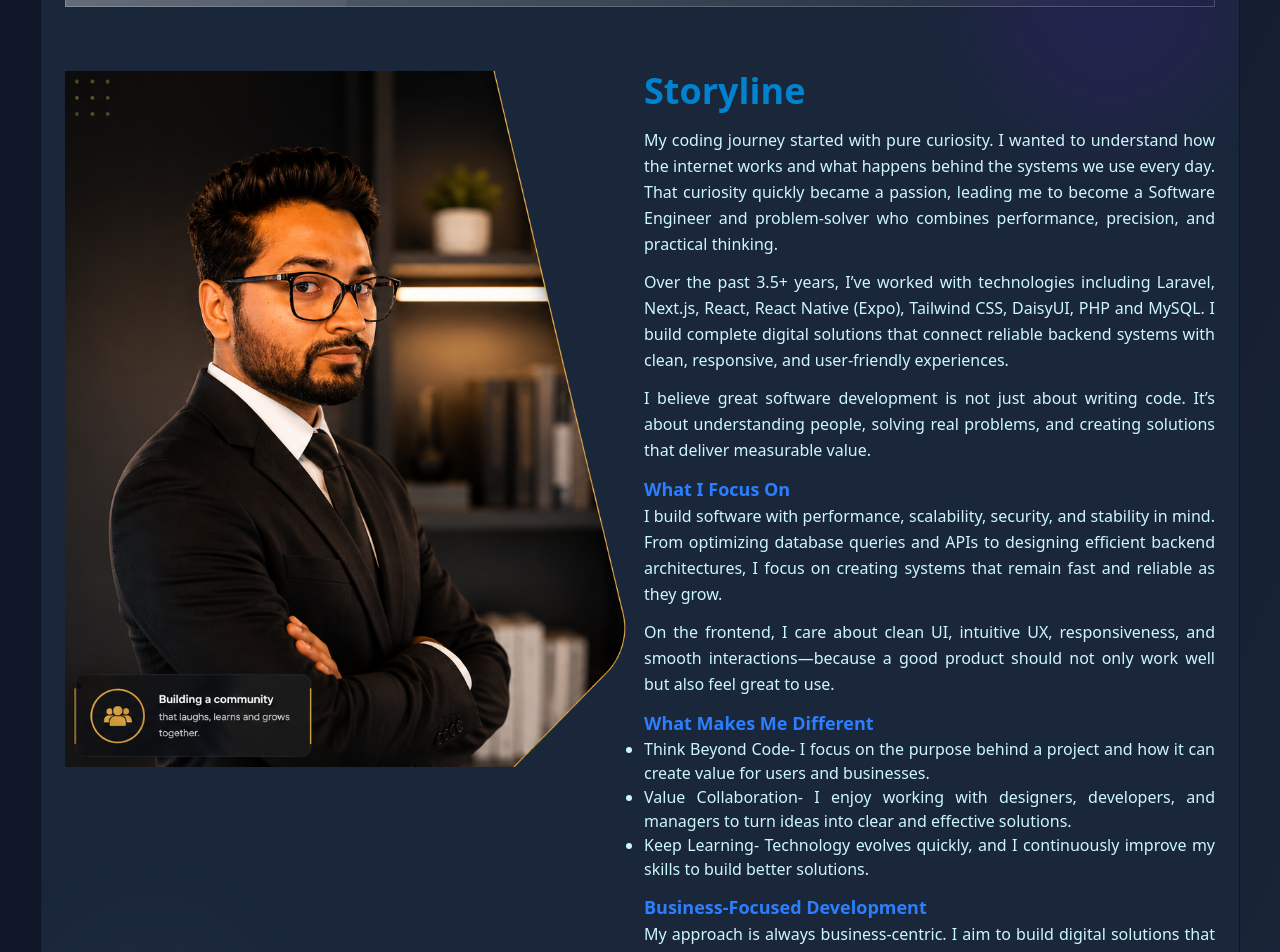
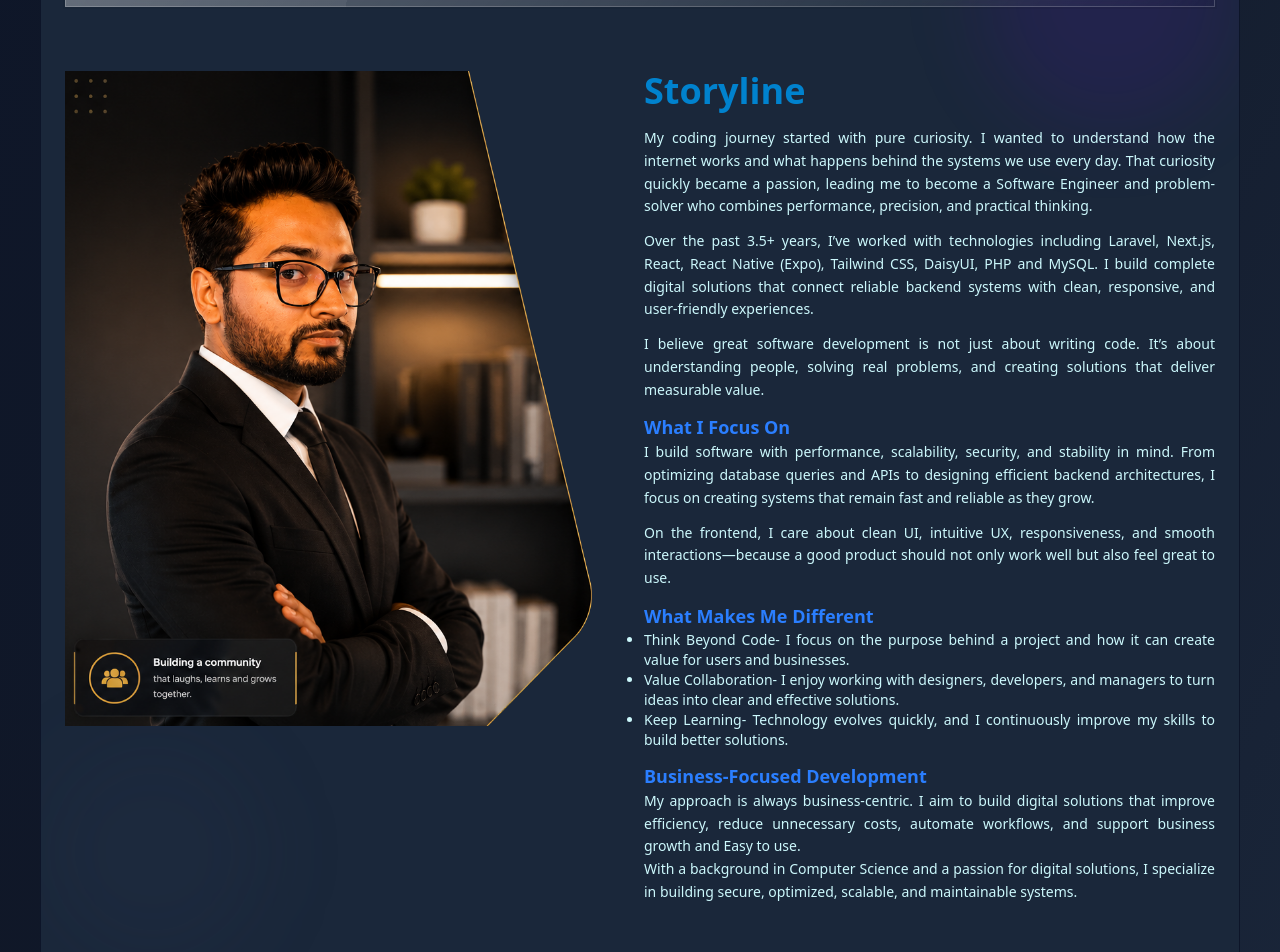
Before and after one commit to iftekher2108/iftekher-mahmud-next, a Next.js app: page /about in a window 1280 px wide. Shown: the part 1360-2312 px from the top of the page. Built offline with nearby package versions, Linux system fonts and the light colour scheme.

Commit message:
about us complate now need to complate project skill

```diff
--- a/app/template.jsx
+++ b/app/template.jsx
@@ -17,7 +17,7 @@ export default function Template({ children }) {
                 setTheme(savedTheme);
                 document.documentElement.setAttribute('data-theme', savedTheme);
             } else {
-                document.documentElement.setAttribute('data-theme', savedTheme);
+                document.documentElement.setAttribute('data-theme', "default");
             }
         }
     }, []);
--- a/components/AboutMe.jsx
+++ b/components/AboutMe.jsx
@@ -11,50 +11,50 @@ export default function AboutMe() {
       </div>
       <div className="relative lg:grid lg:grid-cols-2 gap-2 justify-between z-10 mb-6">
         <div className="col-span-1">
-            <Image src={'/iftekher-about.png'} height={650} width={650} alt="about-avatar" />
+            <Image src={'/iftekher-about.png'} className="md:w-[94%] h-auto" height={650} width={650} alt="about-avatar" />
         </div>
         <div className="col-span-1 pb-3">
           <h2 className="text-4xl font-extrabold mb-4 text-info">Storyline</h2>
-          <p className="mb-3 text-base-content text-justify leading-relaxed">
+          <p className="mb-3 text-base-content text-sm text-justify leading-relaxed">
             My coding journey started with pure curiosity.
             I wanted to understand how the internet works and what happens behind the systems we use every day.
              That curiosity quickly became a passion, leading me to become a Software Engineer and problem-solver who combines performance,
                precision, and practical thinking.
           </p>
-          <p className="mb-3 text-base-content text-justify leading-relaxed">
+          <p className="mb-3 text-base-content text-sm text-justify leading-relaxed">
             Over the past 3.5+ years, I’ve worked with technologies including Laravel, Next.js, React, React Native (Expo), Tailwind CSS, DaisyUI, PHP and MySQL.
              I build complete digital solutions that connect reliable backend systems with clean, responsive, and user-friendly experiences.
           </p>
 
-          <p className="mb-3 text-base-content text-justify leading-relaxed">
+          <p className="mb-3 text-base-content text-sm text-justify leading-relaxed">
             I believe great software development is not just about writing code.
              It’s about understanding people, solving real problems, and creating solutions that deliver measurable value.
           </p>
           <h4 className="text-primary font-semibold text-lg mt-3">What I Focus On</h4>
-          <p className="mb-3 text-base-content text-justify leading-relaxed">
+          <p className="mb-3 text-base-content text-sm text-justify leading-relaxed">
               I build software with performance, scalability, security, and stability in mind.
                From optimizing database queries and APIs to designing efficient backend architectures,
                 I focus on creating systems that remain fast and reliable as they grow.
           </p>
 
-            <p className="text-base-content text-justify leading-relaxed">
+            <p className="text-base-content text-sm text-justify leading-relaxed">
               On the frontend, I care about clean UI, intuitive UX, responsiveness,
                and smooth interactions—because a good product should not only work well but also feel great to use.
             </p>
 
           <h4 className="text-primary font-semibold text-lg mt-3">What Makes Me Different</h4>
-          <ul className="list-disc text-justify">
+          <ul className="list-disc text-sm text-justify">
             <li>Think Beyond Code- I focus on the purpose behind a project and how it can create value for users and businesses.</li>
             <li>Value Collaboration- I enjoy working with designers, developers, and managers to turn ideas into clear and effective solutions.</li>
             <li>Keep Learning- Technology evolves quickly, and I continuously improve my skills to build better solutions.</li>
           </ul>
           <h4 className="text-primary font-semibold text-lg mt-3">Business-Focused Development</h4>
-          <p className="text-base-content text-justify leading-relaxed">
+          <p className="text-base-content text-sm text-justify leading-relaxed">
             My approach is always business-centric. I aim to build digital solutions that improve efficiency,
              reduce unnecessary costs, automate workflows, and support business growth and Easy to use.
           </p>
 
-          <p className="text-base-content text-justify leading-relaxed">
+          <p className="text-base-content text-sm text-justify leading-relaxed">
             With a background in Computer Science and a passion for digital solutions,
              I specialize in building secure, optimized, scalable, and maintainable systems.
           </p>
--- a/components/Navbar.jsx
+++ b/components/Navbar.jsx
@@ -4,9 +4,8 @@ import { usePathname } from "next/navigation";
 
 function Navbar() {
   const pathName = usePathname();
-  console.log(pathName)
   return (
-    <div className="fixed z-300 p-2 rounded-full bottom-7 left-1/2 -translate-x-1/2">
+    <div className={`fixed z-300 bottom-7 left-0 right-0 mx-auto w-max p-2 rounded-full`}>
       <div className="flex gap-2 items-center">
         <Link href="/" className={`card glass bg-circle p-3 text-lg ${pathName == '/' ? 'bg-primary' : ''}`}><i className="fa-solid fa-house"></i></Link>
         <Link href="/about" className={`card glass bg-circle p-3 text-lg ${pathName == '/about' ? 'bg-primary' : ''}`}><i className="fa-solid fa-user"></i></Link>
--- a/components/Skills.jsx
+++ b/components/Skills.jsx
@@ -30,7 +30,7 @@ export default function Skills() {
               backgroundColor: isHovered == frontend.title ? frontend.color : ''
             }}
           >
-            <Image src={frontend.picture} height={50} width={50} className='rounded-2xl' alt={frontend.title} />
+            <Image src={frontend.picture} height={50} width={50} className='h-10 w-auto rounded-2xl' alt={frontend.title} />
             <p className='text-base-content font-bold'>{frontend.title}</p>
           </li>
         ))}
@@ -53,7 +53,7 @@ export default function Skills() {
               backgroundColor: isHovered == backend.title ? backend.color : ''
             }}
           >
-            <Image src={backend.picture} height={50} width={50} className='rounded-2xl' alt={backend.title} />
+            <Image src={backend.picture} height={50} width={50} className='h-10 w-auto rounded-2xl' alt={backend.title} />
             <p className='text-base-content font-bold'>{backend.title}</p>
           </li>
         ))}
@@ -69,13 +69,13 @@ export default function Skills() {
           <li key={idx}
             onMouseEnter={() => setIsHovered(tool.title)}
             onMouseLeave={() => setIsHovered(null)}
-            className={`flex flex-col items-center justify-center gap-3 card p-4 shadow-lg border-2 hover:-translate-y-1 hover:scale-105 transition-all duration-300 cursor-pointer select-none`}
+            className={`flex flex-col items-center justify-center gap-2 card p-4 shadow-lg border-2 hover:-translate-y-1 hover:scale-105 transition-all duration-300 cursor-pointer select-none`}
             style={{
               borderColor: tool.color,
               backgroundColor: isHovered == tool.title ? tool.color : ''
             }}
           >
-            <Image src={tool.picture} height={50} width={50} className='rounded-2xl' alt={tool.title} />
+            <Image src={tool.picture} height={50} width={50} className=' h-10 w-auto rounded-2xl' alt={tool.title} />
             <p className='text-base-content font-bold'>{tool.title}</p>
           </li>
         ))}
```
